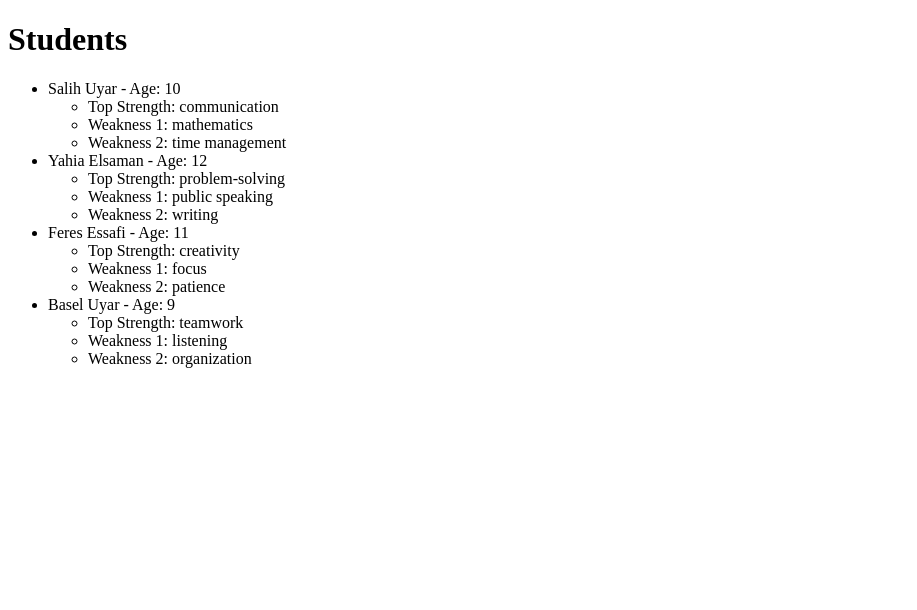
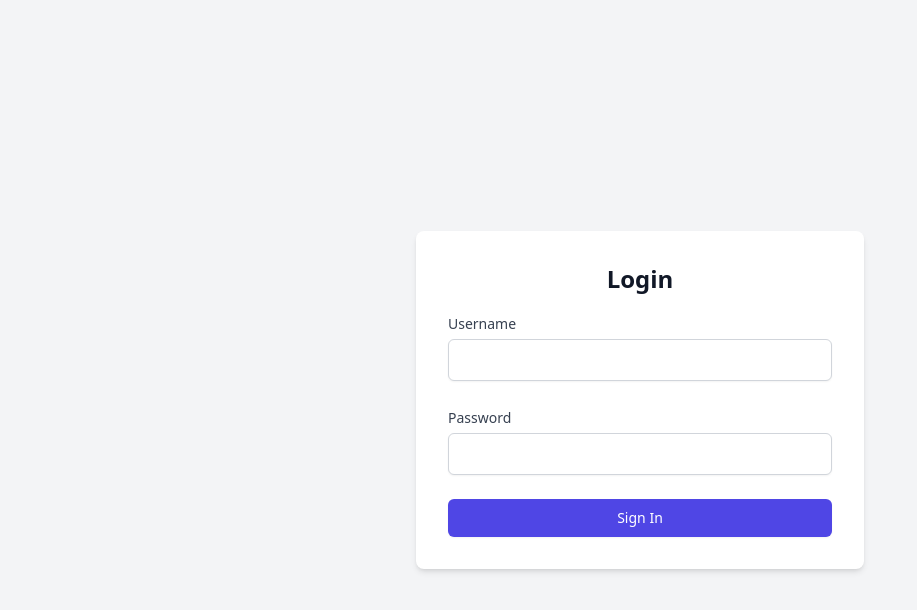
Before and after one commit to feresessafi/TE3_CityOfStGallen_STARTHACK24, a Nuxt app in the folder frontend/: page / in a window 1280 px wide. Shown: the top 610 px of the page, without its empty margins (0-917 px from the left). Built offline with nearby package versions, Linux system fonts and the light colour scheme.

Commit message:
resetAll

```diff
--- a/frontend/app.vue
+++ b/frontend/app.vue
@@ -1,30 +1,47 @@
 <template>
-  <div id="app">
-    <h1>Students</h1>
-    <ul>
-      <li v-for="student in students" :key="student.firstname">
-        {{ student.firstname }} {{ student.lastname }} - Age: {{ student.age }}
-        <ul>
-          <li>Top Strength: {{ student.topstrength }}</li>
-          <li>Weakness 1: {{ student.weakness1 }}</li>
-          <li>Weakness 2: {{ student.weakness2 }}</li>
-        </ul>
-      </li>
-    </ul>
+  <div class="min-h-screen flex items-center justify-center bg-gray-100">
+    <div class="max-w-md w-full bg-white rounded-lg shadow-md p-8">
+      <div class="mb-4">
+        <h2 class="text-center text-2xl font-bold text-gray-900">Login</h2>
+      </div>
+      <form @submit.prevent="submitForm" class="space-y-6">
+        <div>
+          <label for="username" class="text-sm font-medium text-gray-700">Username</label>
+          <input type="text" id="username" v-model="credentials.username"
+            class="mt-1 block w-full p-2 border border-gray-300 rounded-md shadow-sm focus:outline-none focus:ring-indigo-500 focus:border-indigo-500"
+            required>
+        </div>
+        <div>
+          <label for="password" class="text-sm font-medium text-gray-700">Password</label>
+          <input type="password" id="password" v-model="credentials.password"
+            class="mt-1 block w-full p-2 border border-gray-300 rounded-md shadow-sm focus:outline-none focus:ring-indigo-500 focus:border-indigo-500"
+            required>
+        </div>
+        <div>
+          <button type="submit"
+            class="w-full flex justify-center py-2 px-4 border border-transparent rounded-md shadow-sm text-sm font-medium text-white bg-indigo-600 hover:bg-indigo-700 focus:outline-none focus:ring-2 focus:ring-offset-2 focus:ring-indigo-500">Sign
+            In</button>
+        </div>
+      </form>
+    </div>
   </div>
 </template>
 
-<script setup>
-import { ref, onMounted } from 'vue';
-
-const students = ref([]);
-
-onMounted(async () => {
-  const response = await fetch('students.json');
-  students.value = await response.json();
-});
+<script>
+export default {
+  data() {
+    return {
+      credentials: {
+        username: '',
+        password: '',
+      },
+    };
+  },
+  methods: {
+    submitForm() {
+      console.log('Submitting:', this.credentials);
+      // Here you would handle the login logic, potentially sending the credentials to your backend server for authentication
+    },
+  },
+};
 </script>
-
-<style>
-/* Add styles as needed */
-</style>
--- a/frontend/nuxt.config.ts
+++ b/frontend/nuxt.config.ts
@@ -1,4 +1,7 @@
 // https://nuxt.com/docs/api/configuration/nuxt-config
 export default defineNuxtConfig({
-  devtools: { enabled: true }
+  devtools: { enabled: true },
+  modules: [
+    '@nuxtjs/tailwindcss'
+  ]
 })
--- a/frontend/package.json
+++ b/frontend/package.json
@@ -15,8 +15,6 @@
     "vue-router": "^4.3.0"
   },
   "devDependencies": {
-    "autoprefixer": "^10.4.18",
-    "postcss": "^8.4.37",
-    "tailwindcss": "^3.4.1"
+    "@nuxtjs/tailwindcss": "^6.11.4"
   }
 }
--- a/frontend/pages/index.vue
+++ /dev/null
@@ -1,28 +0,0 @@
-<template>
-  <div id="app" class="font-sans bg-white p-4">
-    <h1 class="text-xl font-bold text-gray-800 mb-4">Students</h1>
-    <ul class="list-disc pl-5">
-      <li v-for="student in students" :key="student.firstname" class="mb-3">
-        <div class="text-lg font-medium text-gray-900">
-          {{ student.firstname }} {{ student.lastname }} - Age: {{ student.age }}
-        </div>
-        <ul class="mt-1 ml-4 list-inside list-disc">
-          <li class="text-gray-700">Top Strength: {{ student.topstrength }}</li>
-          <li class="text-gray-700">Weakness 1: {{ student.weakness1 }}</li>
-          <li class="text-gray-700">Weakness 2: {{ student.weakness2 }}</li>
-        </ul>
-      </li>
-    </ul>
-  </div>
-</template>
-
-<script setup>
-import { ref, onMounted } from 'vue';
-
-const students = ref([]);
-
-onMounted(async () => {
-  const response = await fetch('students.json');
-  students.value = await response.json();
-});
-</script>
```
Also changed, not shown: frontend/tsconfig.json (line endings or trailing spaces), 1 other file (tests, documents, lock files or other folders).
